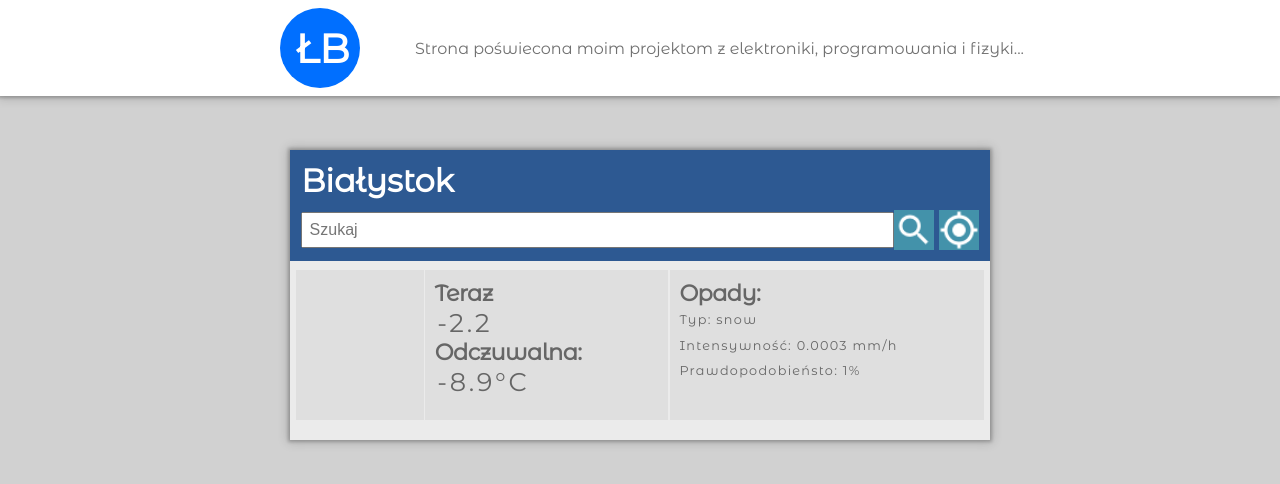
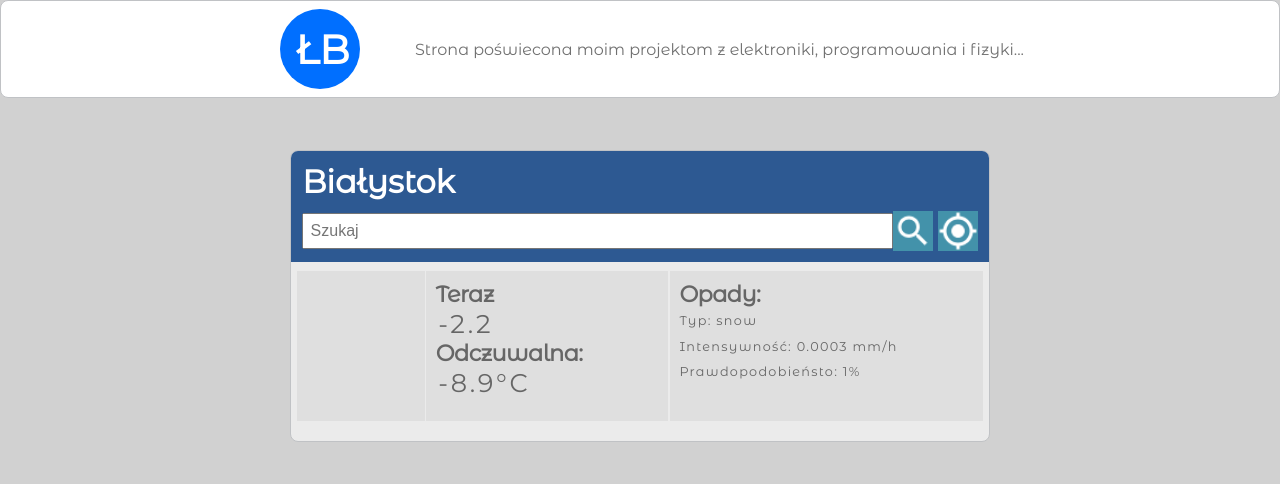
Before and after one commit to bogusz2233/Blog-website, a website: page weather/weather.html in a window 1280 px wide. Shown: the top 484 px of the page. Drawn offline with nearby package versions, Linux system fonts and the light colour scheme; no server answers.

Commit message:
added randed shape and changed shadow

```diff
--- a/sass/main/style.scss
+++ b/sass/main/style.scss
@@ -26,7 +26,9 @@ body
 }
 
 @mixin makeShadowBox() {
-    box-shadow: 0 0 3px 2px rgba(0, 0, 0, 0.2), 0 0px 10px 2px rgba(0, 0, 0, 0.19);
+    border: 1px solid #c0c2c5;
+    border-radius: 8px;
+    overflow: hidden;
   }
 
 
--- a/sass/weather/weather.scss
+++ b/sass/weather/weather.scss
@@ -10,7 +10,9 @@ $screenMobileQuery: "(orientation: portrait) and (max-width:#{$bigScreenMin}), (
 }
 
 @mixin makeShadowBox() {
-    box-shadow: 0 0 3px 2px rgba(0, 0, 0, 0.2), 0 0px 10px 2px rgba(0, 0, 0, 0.19);
+    border: 1px solid #c0c2c5;
+    border-radius: 8px;
+    overflow: hidden;
   }
 
 @import "weatherSearchWindow";
```
Also changed, not shown: css/main/style.css, css/weather/weather.css.
